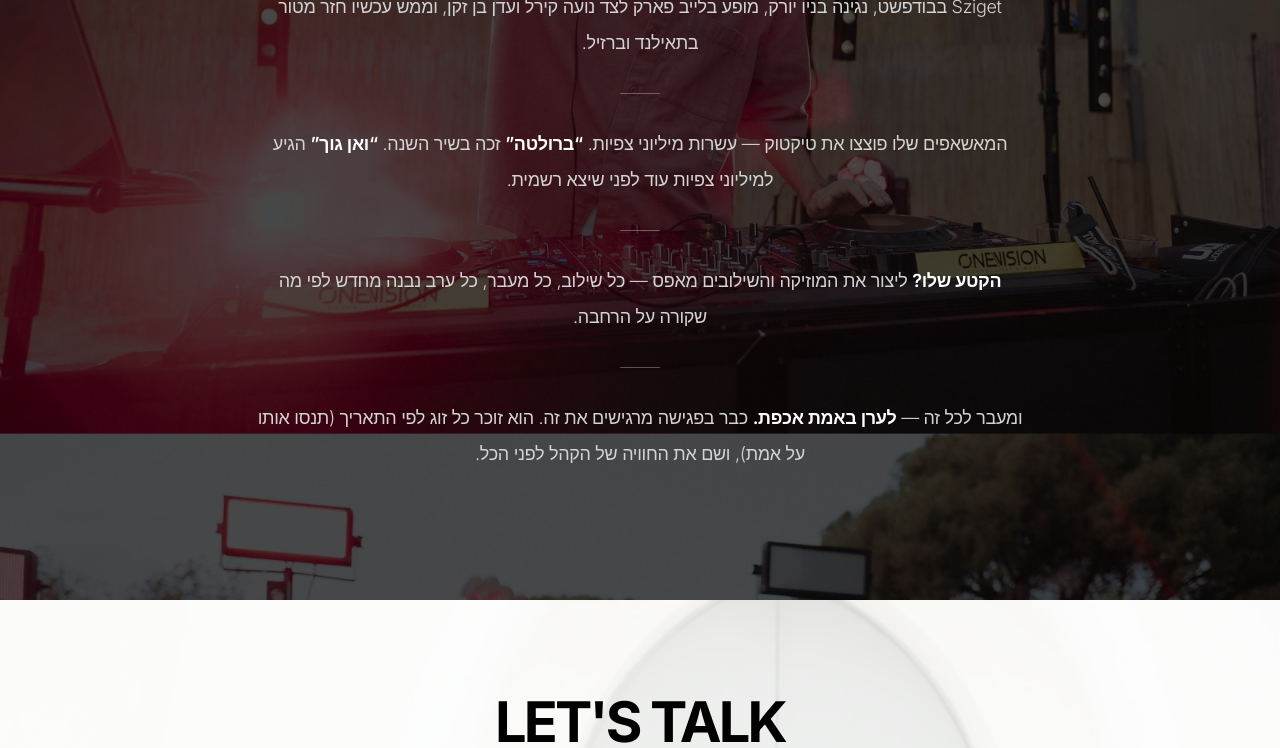
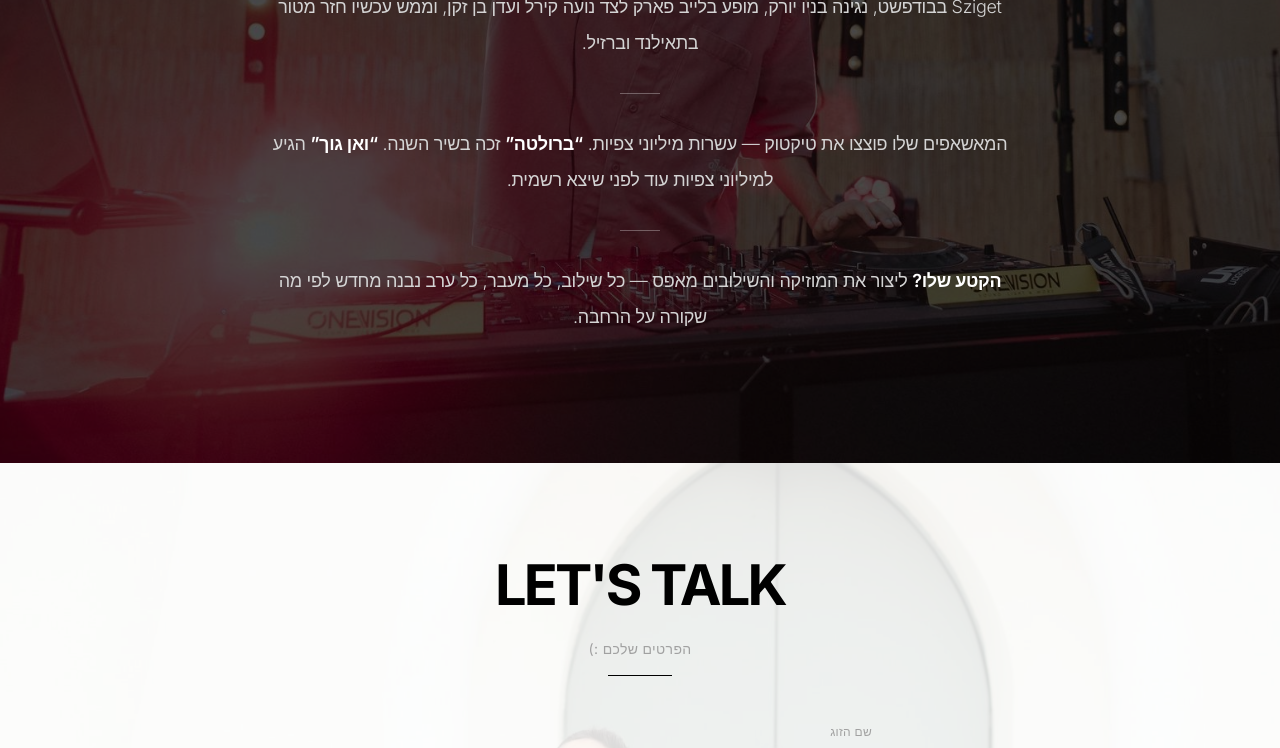
Before and after one commit to eran2003-crypto/eran-weddings, a Next.js app: page / in a window 1280 px wide. Shown: the part 2341-3089 px from the top of the page. Built offline with nearby package versions, Linux system fonts and the light colour scheme; no server answers; the database is empty.

Commit message:
Remove last About paragraph

```diff
--- a/src/app/page.tsx
+++ b/src/app/page.tsx
@@ -818,11 +818,6 @@ export default function Home() {
               <span className="font-semibold text-white">הקטע שלו?</span> ליצור את המוזיקה והשילובים מאפס — כל שילוב,
               כל מעבר, כל ערב נבנה מחדש לפי מה שקורה על הרחבה.
             </p>
-            <div className="h-px w-10 bg-white/30 mx-auto" />
-            <p className="text-base md:text-lg leading-[2] font-light max-w-3xl mx-auto">
-              ומעבר לכל זה — <span className="font-semibold text-white">לערן באמת אכפת.</span> כבר בפגישה מרגישים את זה.
-              הוא זוכר כל זוג לפי התאריך (תנסו אותו על אמת), ושם את החוויה של הקהל לפני הכל.
-            </p>
           </div>
         </div>
       </section>
```
